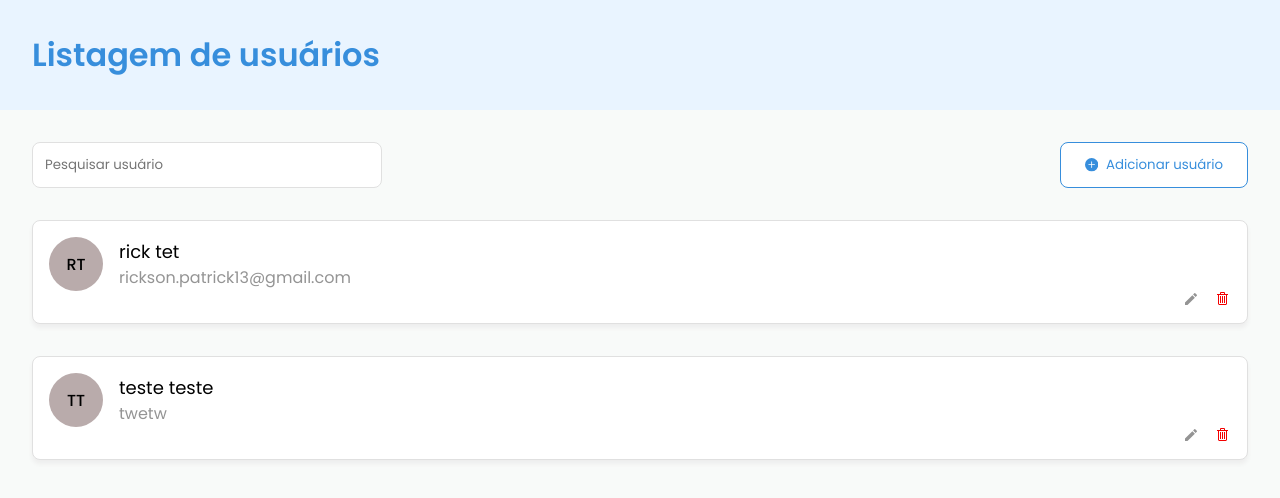
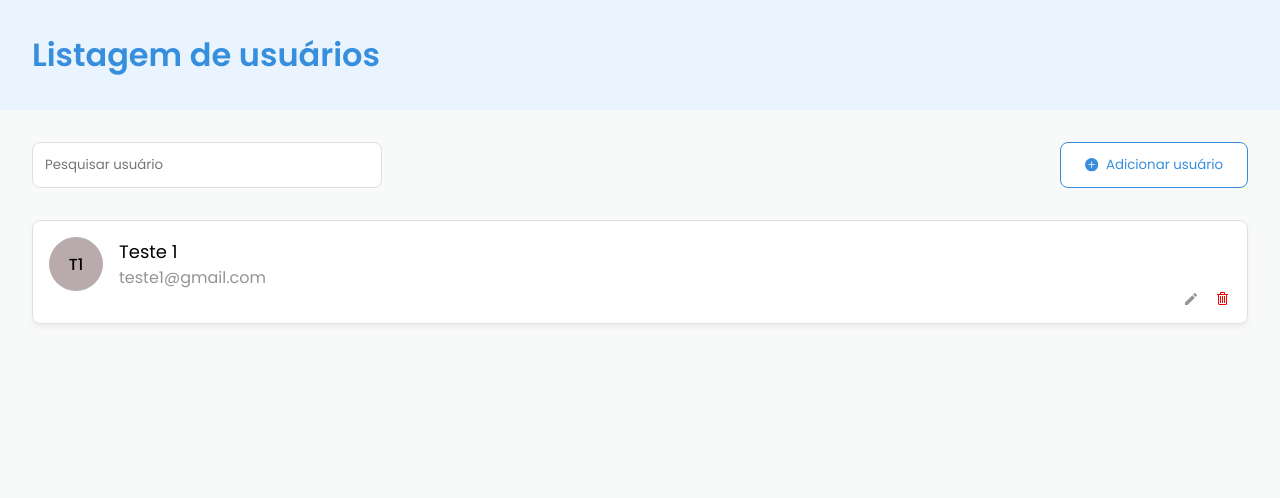
Before and after one commit to Beatriz-Heydman/crud-users-form, a React (Create React App) app: page / in a window 1280 px wide. Shown: the top 498 px of the page. Built offline with nearby package versions, Linux system fonts and the light colour scheme; data requests are answered from the project's data file; a web font is replaced by a local one.

Commit message:
feat:  icon added to html head

```diff
--- a/db.json
+++ b/db.json
@@ -1,15 +1,9 @@
 {
   "users": [
     {
-      "name": "rick",
-      "surname": "tet",
-      "email": "rickson.patrick13@gmail.com",
-      "id": 1
-    },
-    {
-      "name": "teste",
-      "surname": "teste",
-      "email": "twetw",
+      "name": "Teste",
+      "surname": "1",
+      "email": "teste1@gmail.com",
       "id": 2
     }
   ]
--- a/public/index.html
+++ b/public/index.html
@@ -2,27 +2,16 @@
 <html lang="en">
   <head>
     <meta charset="utf-8" />
-    <link rel="icon" href="%PUBLIC_URL%/favicon.ico" />
+    <link rel="icon" href="assets/images/user-icon.png" />
     <meta name="viewport" content="width=device-width, initial-scale=1" />
     <meta name="theme-color" content="#000000" />
     <meta
       name="description"
       content="Web site created using create-react-app"
     />
-    <!--
-      manifest.json provides metadata used when your web app is installed on a
-      user's mobile device or desktop. See https://developers.google.com/web/fundamentals/web-app-manifest/
-    -->
+
     <link rel="manifest" href="%PUBLIC_URL%/manifest.json" />
-    <!--
-      Notice the use of %PUBLIC_URL% in the tags above.
-      It will be replaced with the URL of the `public` folder during the build.
-      Only files inside the `public` folder can be referenced from the HTML.
 
-      Unlike "/favicon.ico" or "favicon.ico", "%PUBLIC_URL%/favicon.ico" will
-      work correctly both with client-side routing and a non-root public URL.
-      Learn how to configure a non-root public URL by running `npm run build`.
-    -->
     <title>Crud Users</title>
     <link rel="preconnect" href="https://fonts.googleapis.com" />
     <link rel="preconnect" href="https://fonts.gstatic.com" crossorigin />
@@ -34,15 +23,5 @@
   <body>
     <noscript>You need to enable JavaScript to run this app.</noscript>
     <div id="root"></div>
-    <!--
-      This HTML file is a template.
-      If you open it directly in the browser, you will see an empty page.
-
-      You can add webfonts, meta tags, or analytics to this file.
-      The build step will place the bundled scripts into the <body> tag.
-
-      To begin the development, run `npm start` or `yarn start`.
-      To create a production bundle, use `npm run build` or `yarn build`.
-    -->
   </body>
 </html>
```
Also changed, not shown: public/assets/images/user-icon.png (added), 1 other file (tests, documents, lock files or other folders).
